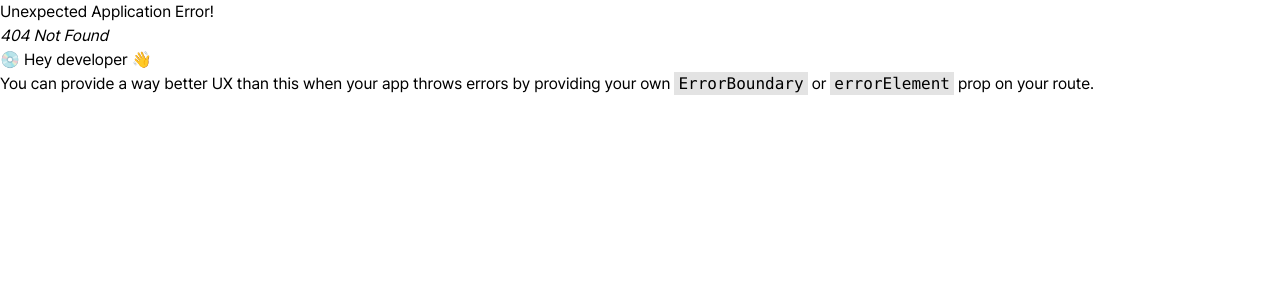
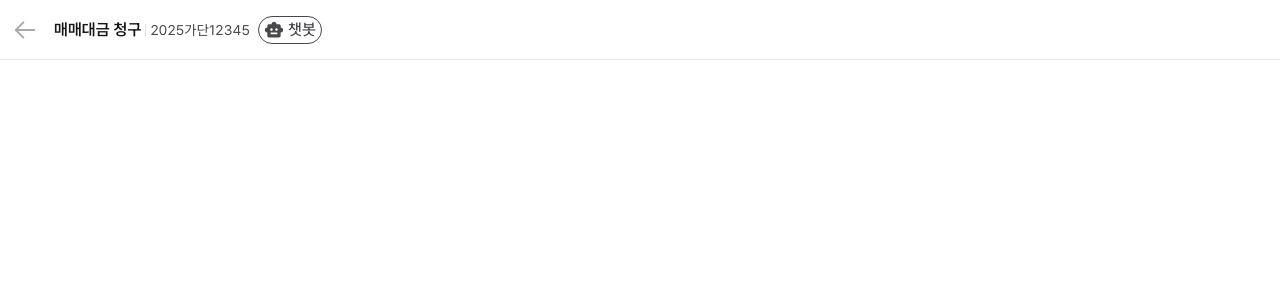
Before and after one commit to gustn99/ai-lex-web, a React (Vite) app: page /chatbot in a window 1280 px wide. Before the commit this address had no page. Shown: the top 300 px of the page. Built offline with nearby package versions, Linux system fonts and the light colour scheme.

Commit message:
feat: ChatBot Header UI 구현

```diff
--- /dev/null
+++ b/src/components/ChatBot/ChatHeader.tsx
@@ -0,0 +1,33 @@
+import BackArrow from '@/assets/svgs/common/back-arrow.svg?react';
+import ChatBotIcon from '@/assets/svgs/chatbot/chatbot.svg?react';
+import { useNavigate } from 'react-router-dom';
+
+interface ChatHeaderProps {
+	title: string;
+	caseNo: string;
+}
+
+export default function ChatHeader({ title, caseNo }: ChatHeaderProps) {
+	const navigate = useNavigate();
+
+	return (
+		<header className="border-line-normal-neutral fixed top-0 left-0 flex w-full items-center gap-4 border-b bg-white px-3 pt-4 pb-[15px]">
+			<button onClick={() => navigate(-1)} aria-label="뒤로가기">
+				<BackArrow className="text-cool-neutral-50/61" />
+			</button>
+
+			<div className="flex items-center gap-2">
+				<div className="flex items-center gap-1">
+					<span className="text-body-01-normal text-label-normal font-semibold">{title}</span>
+					<div className="bg-line-normal-normal h-3 w-px" />
+					<span className="text-label-01-normal text-label-neutral">{caseNo}</span>
+				</div>
+
+				<div className="border-label-neutral flex items-center gap-1 rounded-[22px] border px-[5px] py-[1px]">
+					<ChatBotIcon />
+					<span className="text-label-neutral text-body-01-normal font-medium">챗봇</span>
+				</div>
+			</div>
+		</header>
+	);
+}
--- /dev/null
+++ b/src/pages/ChatBot/ChatBot.tsx
@@ -0,0 +1,12 @@
+import ChatHeader from '@/components/ChatBot/ChatHeader';
+
+const title = '매매대금 청구';
+const caseNo = '2025가단12345';
+
+export default function ChatBot() {
+	return (
+		<>
+			<ChatHeader title={title} caseNo={caseNo} />
+		</>
+	);
+}
--- a/src/pages/Home/Home.tsx
+++ b/src/pages/Home/Home.tsx
@@ -1,9 +1,12 @@
 import FileFilter from '@/components/Clipping/FileFilter';
+import { useNavigate } from 'react-router-dom';
 
 export default function Home() {
+	const navigate = useNavigate();
+
 	return (
 		<div>
-			<FileFilter />
+			<button onClick={() => navigate('/chatbot')}>챗봇 테스트</button>
 		</div>
 	);
 }
--- a/src/routes/index.tsx
+++ b/src/routes/index.tsx
@@ -1,5 +1,9 @@
 import { createBrowserRouter } from 'react-router-dom';
 
 import Home from '@/pages/Home/Home';
+import ChatBot from '@/pages/ChatBot/ChatBot';
 
-export const router = createBrowserRouter([{ path: '/', element: <Home /> }]);
+export const router = createBrowserRouter([
+	{ path: '/', element: <Home /> },
+	{ path: '/chatbot', element: <ChatBot /> },
+]);
```
Also changed, not shown: src/assets/svgs/chatbot/chatbot.svg (added), src/assets/svgs/common/back-arrow.svg (added).
